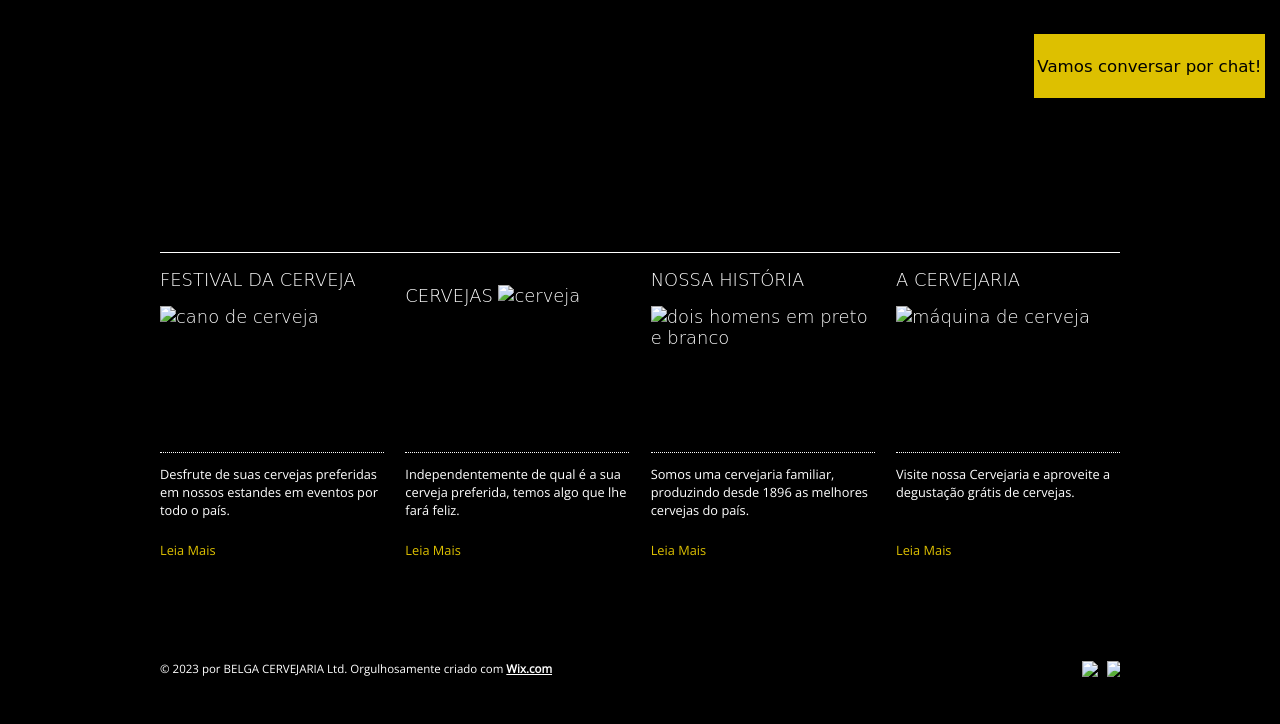
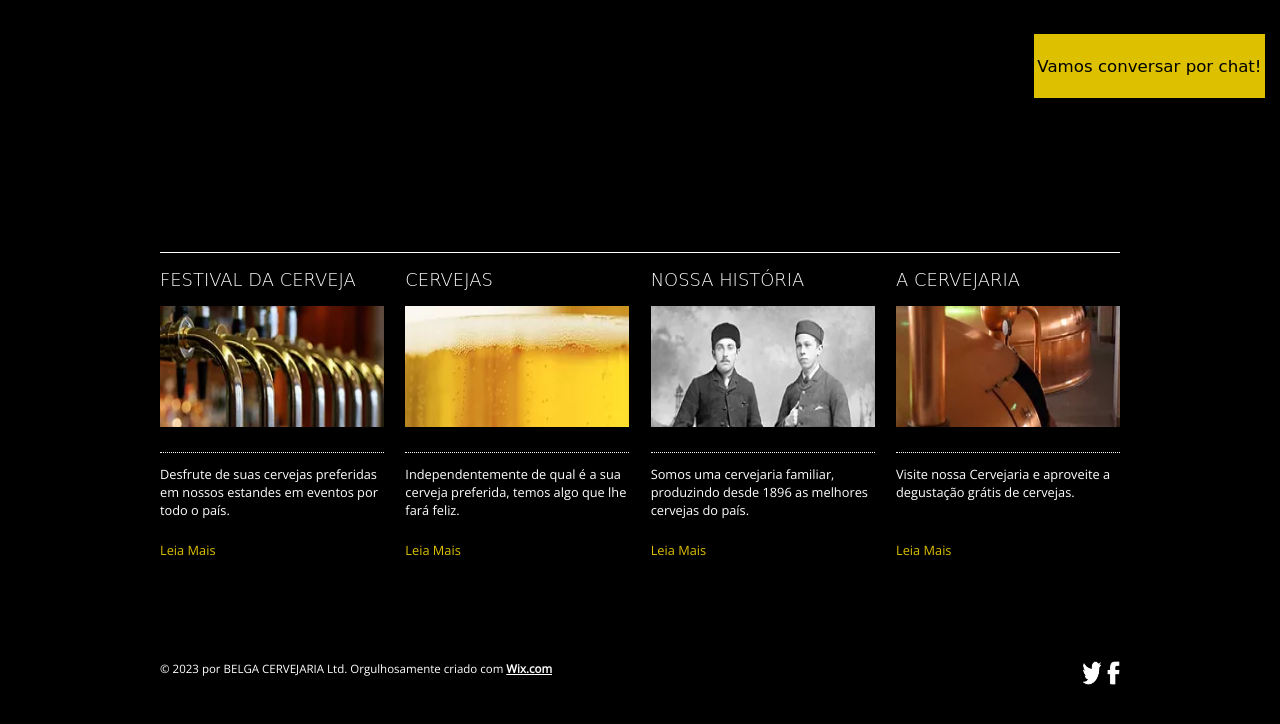
Before and after one commit to LucasCscBks/restaurant, a plain HTML site: page Desafio_Restaurante/index.html in a window 1280 px wide. Shown: the part 682-1406 px from the top of the page. Drawn offline with nearby package versions, Linux system fonts and the light colour scheme; the site is published under a folder, as on GitHub Pages, so addresses that start at the root find nothing; a web font is replaced by a local one.

Commit message:
update images url

```diff
--- a/Desafio_Restaurante/index.html
+++ b/Desafio_Restaurante/index.html
@@ -34,16 +34,16 @@
     <footer class="footer">
         <section class="footer_section">
             <h2 class="footer_section1">FESTIVAL DA CERVEJA
-                <img class="footer_img" src="/assets/images/footer1.webp" alt="cano de cerveja" />
+                <img class="footer_img" src="./assets/images/footer1.webp" alt="cano de cerveja" />
             </h2>
             <h2 class="footer_section2">CERVEJAS
-                <img class="footer_img" src="/assets/images/footer2.webp" alt="cerveja" />
+                <img class="footer_img" src="./assets/images/footer2.webp" alt="cerveja" />
             </h2>
             <h2 class="footer_section3">NOSSA HISTÓRIA
-                <img class="footer_img" src="/assets/images/footer3.webp" alt="dois homens em preto e branco" />
+                <img class="footer_img" src="./assets/images/footer3.webp" alt="dois homens em preto e branco" />
             </h2>
             <h2 class="footer_section4">A CERVEJARIA
-                <img class="footer_img" src="/assets/images/footer4.webp" alt="máquina de cerveja" />
+                <img class="footer_img" src="./assets/images/footer4.webp" alt="máquina de cerveja" />
             </h2>
             <p class="footer_p">Desfrute de suas cervejas preferidas
                 em nossos estandes em eventos por todo o país. </p>
@@ -58,8 +58,8 @@
             <p class="footer_link"><span class="hover_effect">Leia Mais</span></p>
             <p class="footer_link"><span class="hover_effect">Leia Mais</span></p>
             <p class="footer_end">© 2023 por BELGA CERVEJARIA Ltd. Orgulhosamente criado com <span class="link_effect">Wix.com</span></p>
-            <img class="footer_icon1" src="/assets/images/twitter-removebg-preview.png" alt="icone do twitter" />
-            <img class="footer_icon2" src="/assets/images/facebook-removebg-preview.png" alt="icone do facebook" />
+            <img class="footer_icon1" src="./assets/images/twitter-removebg-preview.png" alt="icone do twitter" />
+            <img class="footer_icon2" src="./assets/images/facebook-removebg-preview.png" alt="icone do facebook" />
         </section>
     </footer>
     <div class="fixed">Vamos conversar por chat!</div>
```
